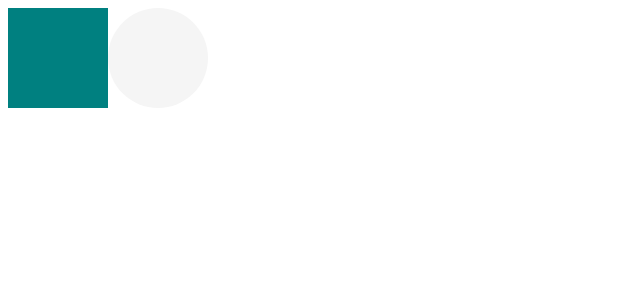
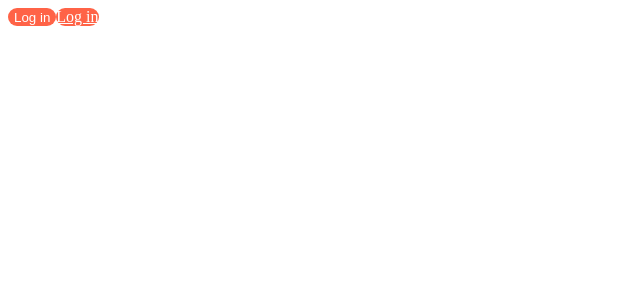
Before and after one commit to bom0320/react-masterclass, a React (Create React App) app: page / in a window 1280 px wide. Shown: the top 300 px of the page, without its empty margins (0-640 px from the left). Built offline with nearby package versions, Linux system fonts and the light colour scheme.

Commit message:
as start

```diff
--- a/src/App.js
+++ b/src/App.js
@@ -1,25 +1,24 @@
 import styled from "styled-components";
 
 const Father = styled.div`
-  display: flex;
+display: flex;
 `;
 
-const Box = styled.div`
-  background-color: ${(props) => props.bgColor};
-  width: 100px;
-  height: 100px;
-`;
+const Btn = styled.button`
+    color: white;
+    background-color: tomato;
+    border: 0;
+    border-radius: 15px;
+`
 
+function App() {
 
-const Circle = styled(Box)`
-  border-radius: 50px;
-`;
-function App() {
   return (
-    <Father>
-      <Box bgColor="teal" />
-      <Circle bgColor="whitesmoke" />
+    <Father as="header">
+      <Btn>Log in</Btn>
+      <Btn as="a" href="/">Log in</Btn>
     </Father>
+
   )
 
 }
```
